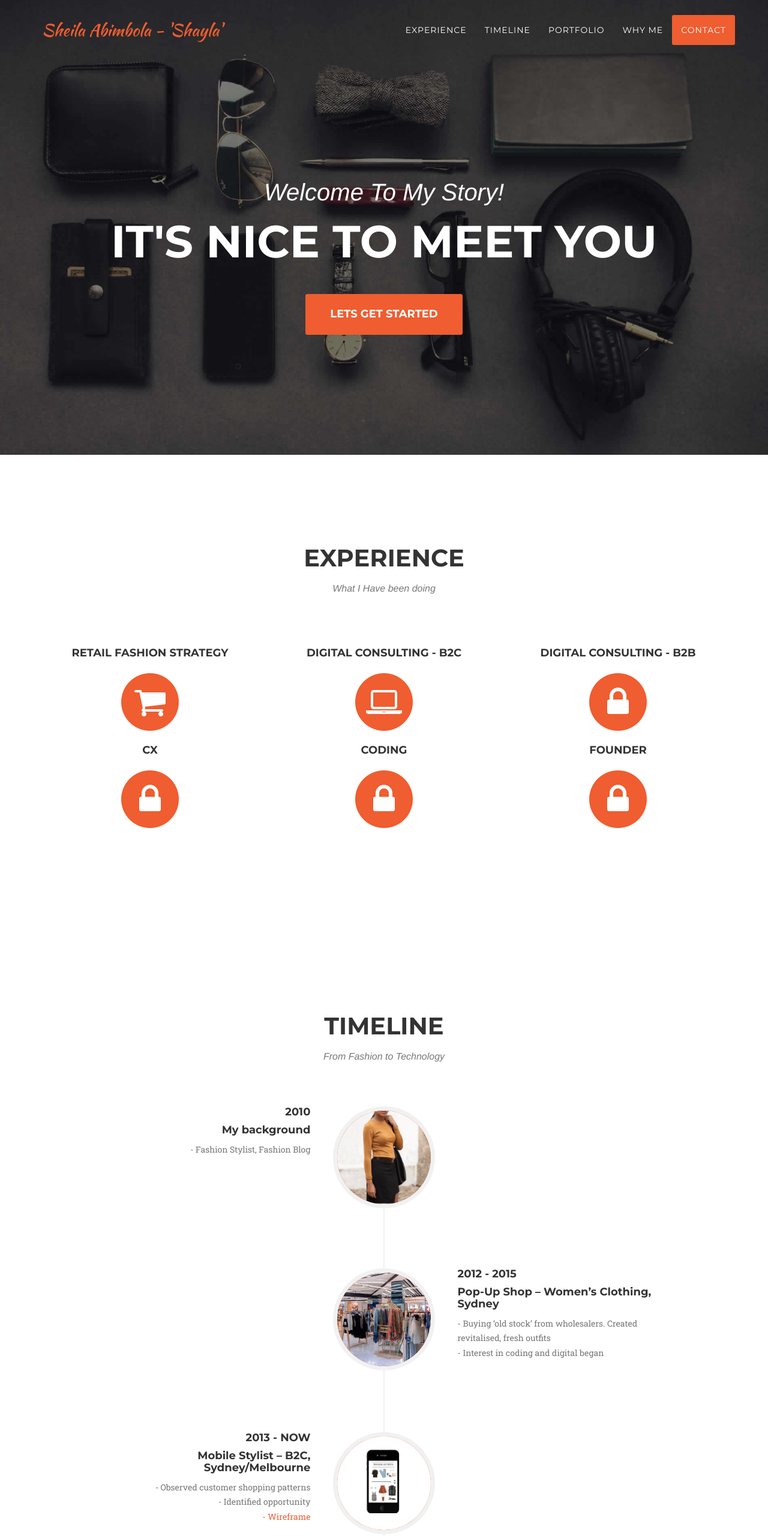
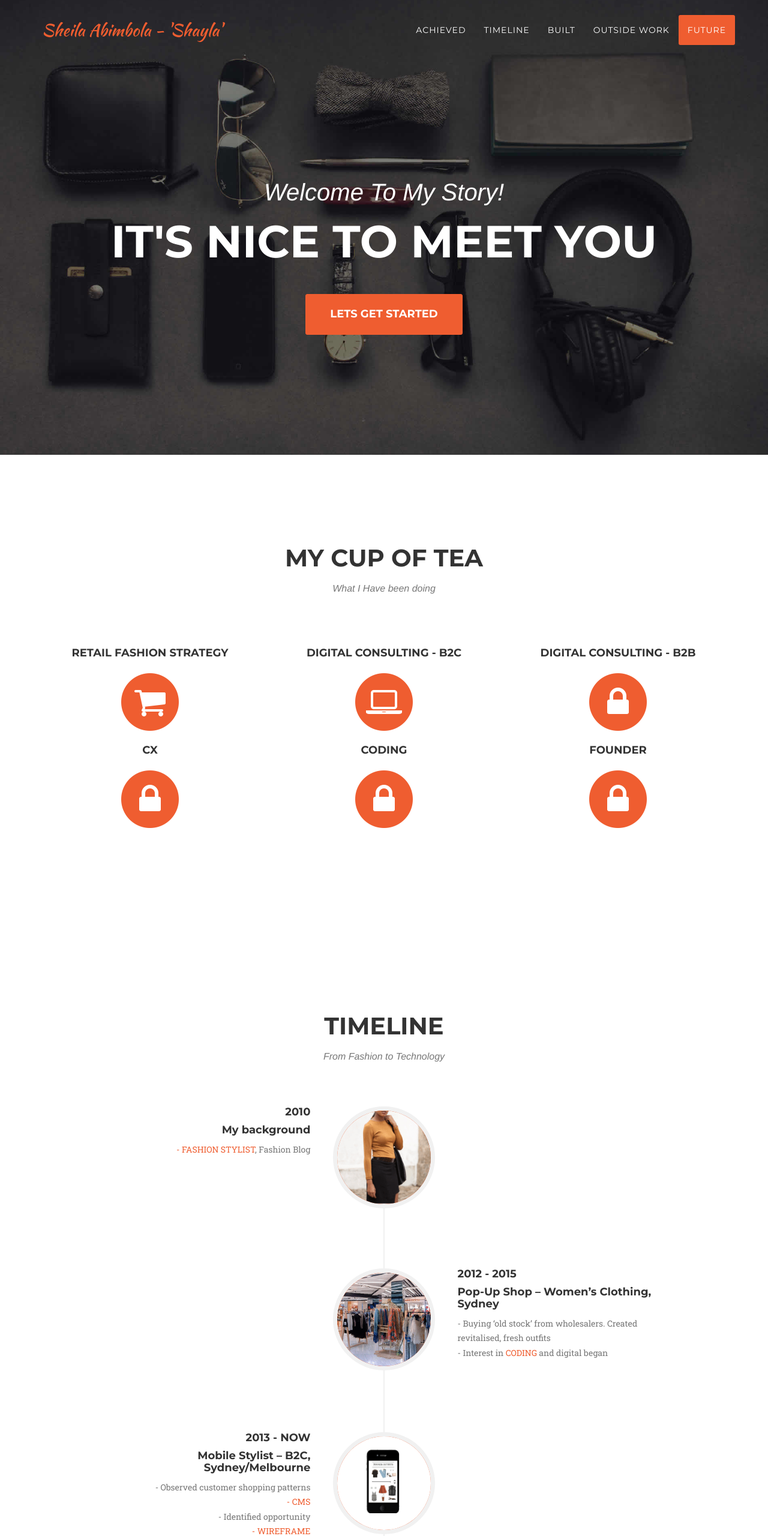
Before and after one commit to Sheabim/aboutmehtml, a website: page index.html in a window 1280 px wide. Shown: the top 2560 px of the page at 60% size. Drawn offline with nearby package versions, Linux system fonts and the light colour scheme; a web font is replaced by a local one.

Commit message:
update language

```diff
--- a/index.html
+++ b/index.html
@@ -53,20 +53,20 @@
                         <a href="#page-top"></a>
                     </li>
                     <li>
-                        <a class="page-scroll" href="#services">Experience </a>
+                        <a class="page-scroll" href="#services">Achieved </a>
                     </li>
                     <li>
                         <a class="page-scroll" href="#about">Timeline</a>
                     </li>
                     <li>
-                        <a class="page-scroll" href="#portfolio">Portfolio</a>
+                        <a class="page-scroll" href="#portfolio">built</a>
                     </li>
 
                     <li>
-                        <a class="page-scroll" href="#team">Why me</a>
+                        <a class="page-scroll" href="#team">Outside work</a>
                     </li>
                     <li>
-                        <a class="page-scroll" href="#contact">Contact</a>
+                        <a class="page-scroll" href="#contact">Future</a>
                     </li>
                 </ul>
             </div>
@@ -91,7 +91,7 @@
         <div class="container">
             <div class="row">
                 <div class="col-lg-12 text-center">
-                    <h2 class="section-heading">Experience</h2>
+                    <h2 class="section-heading">My Cup Of Tea</h2>
                     <h3 class="section-subheading text-muted">What I Have been doing</h3>
                 </div>
             </div>
@@ -182,7 +182,7 @@
                                     <h4 class="subheading">My background</h4>
                                 </div>
                                 <div class="timeline-body">
-                                    <p class="text-muted">- Fashion Stylist, Fashion Blog</p>
+                                    <p class="text-muted"> <a href="#stylist"> - FASHION STYLIST</a>, Fashion Blog</p>
                                 </div>
                             </div>
                         </li>
@@ -198,7 +198,8 @@
                                 </div>
                                 <div class="timeline-body">
                                     <p class="text-muted"> -	Buying ‘old stock’ from wholesalers. Created revitalised, fresh outfits</p>
-                                      <p class="text-muted"> -	Interest in coding and digital began</p>
+                                      <p class="text-muted"> -	Interest in <a href="#coding">CODING</a> and digital began</p>
+
                                 </div>
                             </div>
                         </li>
@@ -214,9 +215,10 @@
                                 <div class="timeline-body">
                                     <p class="text-muted"> - Observed customer shopping patterns
  </p>
+                                    <p class="text-muted"> <a href="#cms"> - CMS </a>
                                     <p class="text-muted"> - Identified opportunity
  </p>
-                                    <p class="text-muted"> <a href="#wireframe"> - Wireframe </a>
+                                    <p class="text-muted"> <a href="#wireframe"> - WIREFRAME </a>
 </p>                  </div>
                             </div>
                         </li>
@@ -248,6 +250,8 @@
                                 <div class="timeline-body">
                                     <p class="text-muted"> - Created, developed and implemented CX at Myer Doncaster
 </p>
+                                      <p class="text-muted"><a href="#story"> - -STORYBOARD</a> </p>
+
                                 </div>
                             </div>
                         </li>
@@ -263,7 +267,8 @@
                                 <div class="timeline-body">
                                     <p class="text-muted"> - Low tech capabilities by wholesalers
 </p>
-                                      <p class="text-muted"> - EDMs</p>
+                                      <p class="text-muted"> <a href="#edm"> - EDMs </a></p>
+
                                         <p class="text-muted"> - Lookbooks</p>
                                   </div>
                         </li>
@@ -278,12 +283,12 @@
         <div class="container">
             <div class="row">
                 <div class="col-lg-12 text-center">
-                    <h2 class="section-heading">Portfolio</h2>
+                    <h2 class="section-heading">I create things</h2>
                     <h3 class="section-subheading text-muted">Tech Kit</h3>
                 </div>
             </div>
             <div class="row">
-                <div class="col-md-4 col-sm-6 portfolio-item">
+                <div class="col-md-4 col-sm-6 portfolio-item" id="edm">
                     <a href="#portfolioModal1" class="portfolio-link" data-toggle="modal">
                         <div class="portfolio-hover">
                             <div class="portfolio-hover-content">
@@ -297,7 +302,7 @@
                         <p class="text-muted">Wholesalers</p>
                     </div>
                 </div>
-                <div class="col-md-4 col-sm-6 portfolio-item">
+                <div class="col-md-4 col-sm-6 portfolio-item" id="coding">
                     <a href="#portfolioModal2" class="portfolio-link" data-toggle="modal">
                         <div class="portfolio-hover">
                             <div class="portfolio-hover-content">
@@ -311,7 +316,7 @@
                         <p class="text-muted">Programming Language</p>
                     </div>
                 </div>
-                <div class="col-md-4 col-sm-6 portfolio-item">
+                <div class="col-md-4 col-sm-6 portfolio-item" id="cms">
                     <a href="#portfolioModal3" class="portfolio-link" data-toggle="modal">
                         <div class="portfolio-hover">
                             <div class="portfolio-hover-content">
@@ -339,7 +344,7 @@
                         <p class="text-muted">Mobile Styling Application</p>
                     </div>
                 </div>
-                <div class="col-md-4 col-sm-6 portfolio-item">
+                <div class="col-md-4 col-sm-6 portfolio-item" id="story">
                     <a href="#portfolioModal5" class="portfolio-link" data-toggle="modal">
                         <div class="portfolio-hover">
                             <div class="portfolio-hover-content">
@@ -353,7 +358,7 @@
                         <p class="text-muted">Customer Experience</p>
                     </div>
                 </div>
-                <div class="col-md-4 col-sm-6 portfolio-item">
+                <div class="col-md-4 col-sm-6 portfolio-item" id="stylist">
                     <a href="#portfolioModal6" class="portfolio-link" data-toggle="modal">
                         <div class="portfolio-hover">
                             <div class="portfolio-hover-content">
@@ -563,12 +568,12 @@
                                 <img class="img-responsive img-centered" src="img/portfolio/edm.gif" alt="">
                                 <!-- <p>Use this area to describe your project. Lorem ipsum dolor sit amet, consectetur adipisicing elit. Est blanditiis dolorem culpa incidunt minus dignissimos deserunt repellat aperiam quasi sunt officia expedita beatae cupiditate, maiores repudiandae, nostrum, reiciendis facere nemo!</p> -->
                                 <p>
-                                    <strong>Want these icons in this portfolio item sample?</strong>You can download 60 of them for free, courtesy of <a href="https://getdpd.com/cart/hoplink/18076?referrer=bvbo4kax5k8ogc">RoundIcons.com</a>, or you can purchase the 1500 icon set <a href="https://getdpd.com/cart/hoplink/18076?referrer=bvbo4kax5k8ogc">here</a>.</p>
-                                <ul class="list-inline">
+                                    <strong> <a href="https://getdpd.com/cart/hoplink/18076?referrer=bvbo4kax5k8ogc">BACK</a><strong></p>
+                                <!-- <ul class="list-inline">
                                     <li>Date: July 2014</li>
                                     <li>Client: Round Icons</li>
                                     <li>Category: Graphic Design</li>
-                                </ul>
+                                </ul> -->
                                 <button type="button" class="btn btn-primary" data-dismiss="modal"><i class="fa fa-times"></i> Close Project</button>
                             </div>
                         </div>
```
